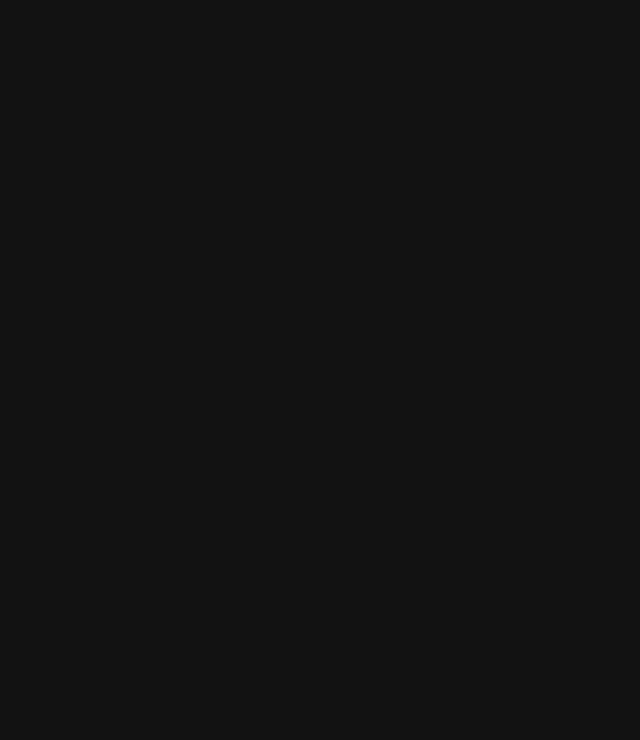
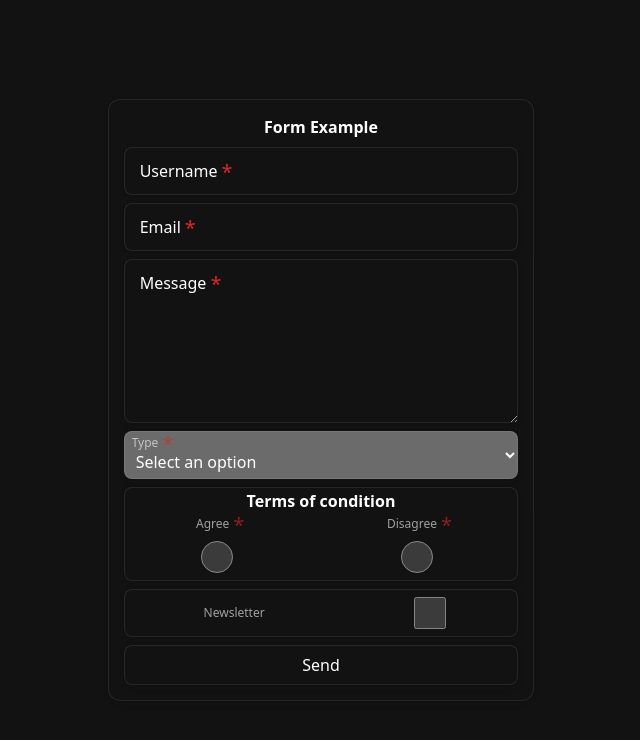
Before and after one commit to germondai/forms-pretty, a website built with Vite: page index.html in a window 1280 px wide. Shown: the whole page, without its empty margins (319-959 px from the left). Built offline with nearby package versions, Linux system fonts and the light colour scheme.

Commit message:
styled full form with all types of inputs and required

```diff
--- a/index.html
+++ b/index.html
@@ -1,13 +1,35 @@
 <!doctype html>
 <html lang="en">
+
 <head>
   <meta charset="UTF-8" />
   <link rel="icon" type="image/svg+xml" href="/vite.svg" />
   <meta name="viewport" content="width=device-width, initial-scale=1.0" />
-    <title>Vite + TS</title>
+  <title>Forms - Pretty</title>
+  <style>
+    * {
+      margin: 0;
+      padding: 0;
+      box-sizing: border-box;
+      scroll-behavior: smooth;
+      color-scheme: dark;
+    }
+
+    html,
+    body,
+    #app {
+      width: 100%;
+      height: -webkit-fill-available;
+      display: grid;
+      place-items: center;
+      overflow: hidden;
+    }
+  </style>
 </head>
+
 <body>
   <div id="app"></div>
   <script type="module" src="/src/main.ts"></script>
 </body>
+
 </html>
--- a/src/main.ts
+++ b/src/main.ts
@@ -1,3 +1,50 @@
 import './style.scss'
 
-document.querySelector<HTMLDivElement>('#app')!.innerHTML = ``
+// base form example
+document.querySelector<HTMLDivElement>('#app')!.innerHTML = `
+  <div class="w-1/3">
+    <form action="" method="post" class="form flex-col gap-2 p-4 rounded-xl shdw">
+      <b class="form-title">Form Example</b>
+      <div class="field large">
+        <input id="username" name="username" type="text" placeholder="x" required />
+        <label for="username">Username</label>
+      </div>
+      <div class="field large">
+        <input id="email" name="email" type="email" placeholder="x" required />
+        <label for="email">Email</label>
+      </div>
+      <div class="field">
+        <textarea id="message" name="message" placeholder="x" required></textarea>
+        <label for="message">Message</label>
+      </div>
+      <div class="field large">
+        <select id="type" name="type" placeholder="x" required>
+          <option disabled selected>Select an option</option>
+          <option value="ticket">Support Ticket</option>
+          <option value="compliment">Compliment</option>
+        </select>
+        <label for="type">Type</label>
+      </div>
+      <div class="multi">
+        <b>Terms of condition</b>
+        <div class="field">
+          <div class="box">
+            <input id="consent-agree" name="consent" type="radio" required class="w-12" />
+            <label for="consent-agree">Agree</label>
+          </div>
+          <div class="box">
+            <input id="consent-disagree" name="consent" type="radio" required />
+            <label for="consent-disagree">Disagree</label>
+          </div>
+        </div>
+      </div>
+      <div class="multi">
+        <div class="field">
+          <input id="newsletter" name="newsletter" type="checkbox" />
+          <label for="newsletter">Newsletter</label>
+        </div>
+      </div>
+      <button type="submit" class="form-btn">Send</button>
+    </form>
+  </div>
+`
--- a/src/style.scss
+++ b/src/style.scss
@@ -2,28 +2,47 @@
 @tailwind components;
 @tailwind utilities;
 
-/* --- ESSENTIALS --- */
-* {
-    margin: 0;
-    padding: 0;
-    box-sizing: border-box;
-    scroll-behavior: smooth;
-    color-scheme: dark;
+/* --- UTILITIES --- */
+@layer utilities {
+    .shdw {
+        box-shadow:
+            inset 0 0 0.8px 1px hsla(0, 0%, 100%, 0.1),
+            0 0 0 1px hsla(230, 13%, 9%, 0.075),
+            0 0.3px 0.4px hsla(230, 13%, 9%, 0.02),
+            0 0.9px 1.5px hsla(230, 13%, 9%, 0.045),
+            0 3.5px 6px hsla(230, 13%, 9%, 0.09);
+    }
 }
 
-/* pretty forms by @germondai */
+/* --- PRETTY FORMS by @germondai --- */
 .form {
     @apply relative flex;
 
+    .form-title {
+        @apply text-center;
+    }
+
+    .form-btn {
+        @apply flex items-center justify-center px-4 py-2 rounded-lg shdw;
+    }
+
+    .multi:has(.field) {
+        @apply flex flex-col items-center p-0.5 rounded-lg shdw;
+    }
+
     .field {
-        @apply relative w-full;
+        @apply relative w-full flex items-center gap-2;
 
         &:has(input[type="checkbox"]),
         &:has(input[type="radio"]) {
-            @apply flex items-center justify-center gap-2;
+            @apply flex items-center justify-around gap-2;
+
+            .box {
+                @apply flex flex-col items-center justify-center;
+            }
 
             label {
-                @apply relative order-first w-auto text-white;
+                @apply relative order-first w-auto text-white transform-none pointer-events-auto;
             }
         }
 
@@ -54,7 +73,9 @@
 
         &.large {
 
-            input:not([type='submit']) {
+            input:not([type='submit']),
+            select,
+            textarea {
                 @apply min-h-12;
             }
         }
@@ -63,6 +84,15 @@
     input,
     textarea,
     select {
+        &:not([type='submit']) {
+            transition: padding-top 0.3s;
+            @apply relative w-full min-h-11 p-4 px-2 pb-0.5 rounded-lg;
+        }
+
+        &:not([type='submit']):not([type='radio']):not([type='checkbox']) {
+            @apply shdw;
+        }
+
         &:required~label {
             @apply flex items-center before:content-['*'] before:text-red-600 before:ml-1 before:mt-0.5 before:order-2 before:text-xl before:leading-none;
         }
@@ -77,20 +107,6 @@
         }
     }
 
-    input:not([type='submit']),
-    textarea,
-    select {
-        transition: padding-top 0.3s;
-        @apply relative w-full max-h-[164px] p-4 px-2 pb-0.5 rounded-lg;
-        @apply shdw;
-        // @apply min-h-10;
-        // @apply min-w-64;
-
-        &.w-btn-in {
-            @apply pr-12;
-        }
-    }
-
     input,
     button {
         &[type='number'] {
@@ -101,31 +117,17 @@
             }
         }
 
-        &[type='checkbox'] {
-            @apply w-auto min-w-[42px] aspect-square;
-        }
-
-        &.form-btn &[type='submit'] {
-            @apply w-full flex items-center justify-center cursor-pointer border-0 my-2 p-1 rounded-2xl;
+        &[type='checkbox'],
+        &[type='radio'] {
+            @apply min-w-8 w-8 aspect-square;
         }
     }
 
     textarea {
-        @apply resize-y pt-[18px] min-h-[164px] max-h-[40vh] max-xl:max-h-[30vh];
+        @apply resize-y pt-[18px] h-[164px] max-h-[40vh] max-xl:max-h-[30vh];
     }
 
     span[role='alert'] {
         @apply text-red-600;
     }
 }
-
-@layer utilities {
-    .shdw {
-        box-shadow:
-            inset 0 0 0.8px 1px hsla(0, 0%, 100%, 0.1),
-            0 0 0 1px hsla(230, 13%, 9%, 0.075),
-            0 0.3px 0.4px hsla(230, 13%, 9%, 0.02),
-            0 0.9px 1.5px hsla(230, 13%, 9%, 0.045),
-            0 3.5px 6px hsla(230, 13%, 9%, 0.09);
-    }
-}
```
Lines whose indentation alone changed are shown as unchanged.
